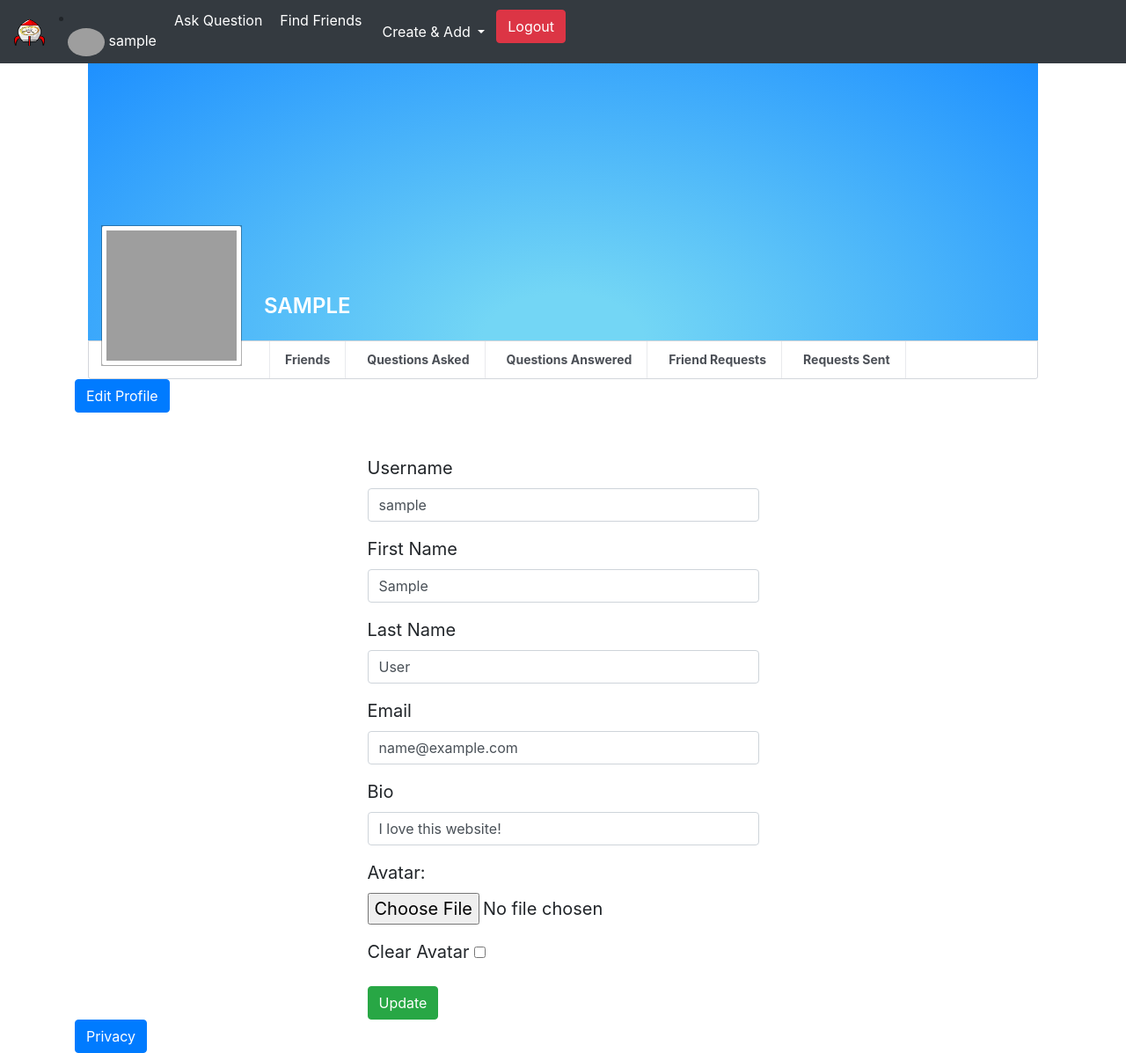
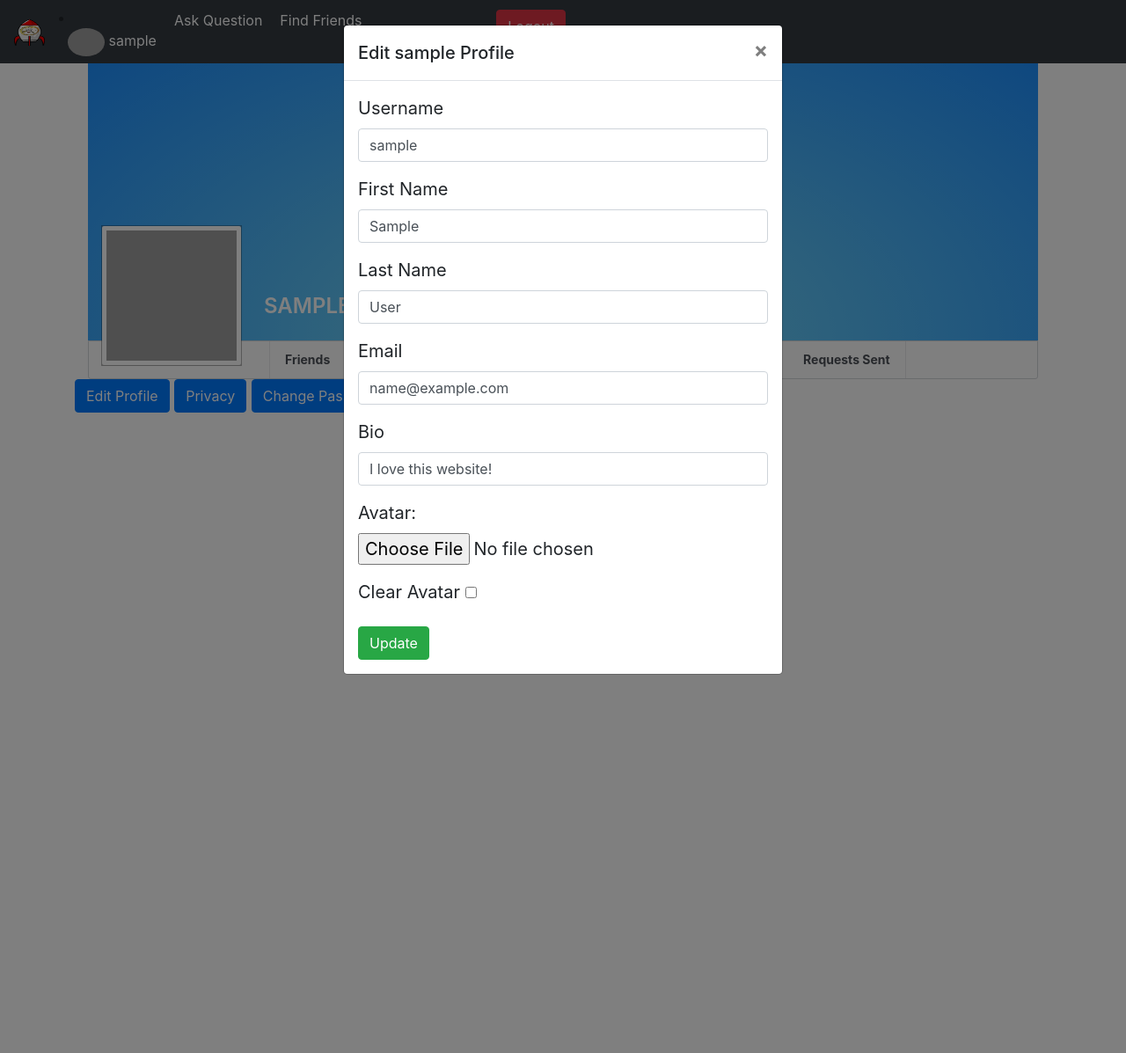
Before and after one commit to zeyad-shaban/Negawb, a Django app: template userpage/templates/userpage/index.html in a window 1280 px wide, after a click on "Edit Profile". Shown: the whole page at 88% size. After the commit the page ends 767 px from the top, so only its background shows below. Run offline with Django 3.2, Linux system fonts and the light colour scheme; the template is opened without the code that fills it: values that come from a table or form of the project are taken from there, others are empty; the visitor is signed in with stand-in values (Sample User, id 1); some libraries are stand-ins or nearby versions; grey boxes are pictures that could not be loaded.

Commit message:
Basic looking for reset password (NOT WORKING)

```diff
--- a/people/templates/people/all_peopleresults.html
+++ b/people/templates/people/all_peopleresults.html
@@ -10,7 +10,6 @@
 {% endblock searchbar %}
 
 {% block content %}
-<!-- todo style users -->
 <div class="card card-default" id="card_contacts">
     <div id="contacts" class="panel-collapse collapse show" aria-expanded="true">
         <ul class="list-group pull-down" id="contact-list">
--- a/userpage/admin.py
+++ b/userpage/admin.py
@@ -3,4 +3,4 @@ from django.contrib.auth.admin import UserAdmin
 from django.contrib.auth import get_user_model as user_model
 User = user_model()
 
-admin.site.register(User)
+admin.site.register(User, UserAdmin)
--- a/userpage/forms.py
+++ b/userpage/forms.py
@@ -19,4 +19,10 @@ class UserPrivacyForm(ModelForm):
         model = User
         fields = ('show_email', 'who_see_avatar',)
 
+class UserPasswordForm(ModelForm):
+
+    class Meta:
+        model = User
+        fields = ('password',)
+
 # username, email, first_name, last_name, date_joined and last_login, password
--- a/userpage/templates/userpage/index.html
+++ b/userpage/templates/userpage/index.html
@@ -134,17 +134,22 @@
         </div>
     </div>
 </div>
-<button class="btn btn-primary" type="button" data-toggle="collapse" data-target="#editProfile" aria-expanded="false"
-    aria-controls="editProfile">
-    Edit Profile
-</button>
 
 
+<button type="button" class="btn btn-primary" data-toggle="modal" data-target="#editProfile"
+    data-whatever="editProfile">Edit Profile</button>
 
-<div class="collapse" id="editProfile">
-    <div id="id_update_user_form">
-        <div class="row justify-content-center mt-5">
-            <div class="col-md-5">
+<div class="modal fade " id="editProfile" tabindex="-1" role="dialog" aria-labelledby="editProfileLabel"
+    aria-hidden="true">
+    <div class="modal-dialog modal-dialog-scrollable">
+        <div class="modal-content">
+            <div class="modal-header">
+                <h5 class="modal-title" id="exampleModalLabel">Edit {{user.username}} Profile</h5>
+                <button type="button" class="close" data-dismiss="modal" aria-label="Close">
+                    <span aria-hidden="true">&times;</span>
+                </button>
+            </div>
+            <div class="modal-body">
                 <form action="" method="POST" enctype="multipart/form-data">
                     {% csrf_token %}
                     <div class="form-group">
@@ -186,14 +191,19 @@
 
 
 
-<button class="btn btn-primary" type="button" data-toggle="collapse" data-target="#privacySettings"
-    aria-expanded="false" aria-controls="privacySettings">
-    Privacy
-</button>
-<div class="collapse" id="privacySettings">
-    <div id="id_update_user_form">
-        <div class="row justify-content-center mt-5">
-            <div class="col-md-5">
+
+<button type="button" class="btn btn-primary" data-toggle="modal" data-target="#privacy"
+    data-whatever="privacy">Privacy</button>
+<div class="modal fade " id="privacy" tabindex="-1" role="dialog" aria-labelledby="privacyLabel" aria-hidden="true">
+    <div class="modal-dialog modal-dialog-scrollable">
+        <div class="modal-content">
+            <div class="modal-header">
+                <h5 class="modal-title" id="exampleModalLabel">Update Privacy</h5>
+                <button type="button" class="close" data-dismiss="modal" aria-label="Close">
+                    <span aria-hidden="true">&times;</span>
+                </button>
+            </div>
+            <div class="modal-body">
                 <form action="" method="POST" enctype="multipart/form-data">
                     {% csrf_token %}
                     {{privacy_form.as_p}}
@@ -203,4 +213,36 @@
         </div>
     </div>
 </div>
+
+
+<button type="button" class="btn btn-primary" data-toggle="modal" data-target="#changePassword"
+    data-whatever="changePassword">Change Password</button>
+<div class="modal fade " id="changePassword" tabindex="-1" role="dialog" aria-labelledby="changePasswordLabel" aria-hidden="true">
+    <div class="modal-dialog modal-dialog-scrollable">
+        <div class="modal-content">
+            <div class="modal-header">
+                <h5 class="modal-title" id="exampleModalLabel">Change Password</h5>
+                <button type="button" class="close" data-dismiss="modal" aria-label="Close">
+                    <span aria-hidden="true">&times;</span>
+                </button>
+            </div>
+            <div class="modal-body">
+                <!-- todo change password -->
+                <form action="" name="changePassword" method="post">
+                    {% csrf_token %}
+                    <label for="id_password">Old Password</label>
+                    <input type="password" name="password" id="id_password" class="form-control" required>
+                    <label for="id_password1">New Password</label>
+                    <input type="password" name="password1" id="id_password1" class="form-control" required>
+                    <label for="id_password2">Confirm Password</label>
+                    <input type="password" name="password2" id="id_password2" class="form-control" required>
+                    <input type="submit" name="submit" value="Update Password" class="btn btn-success">
+                </form>
+            </div>
+        </div>
+    </div>
+</div>
+
+
+
 {% endblock content %}
```
Also changed, not shown: userpage/views.py (+26 -8 lines).
